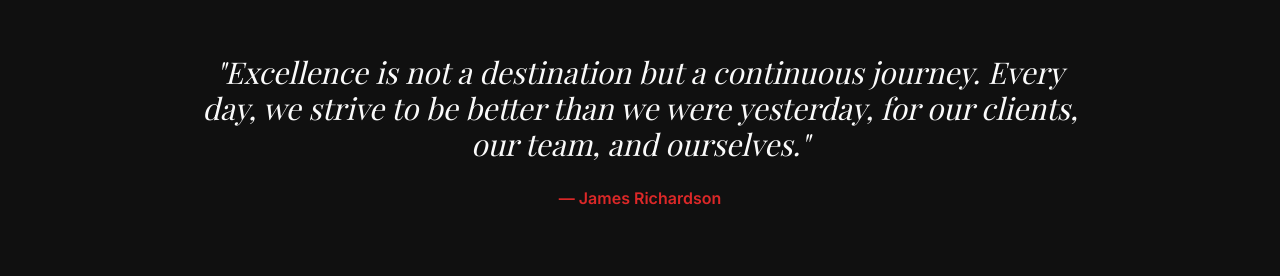
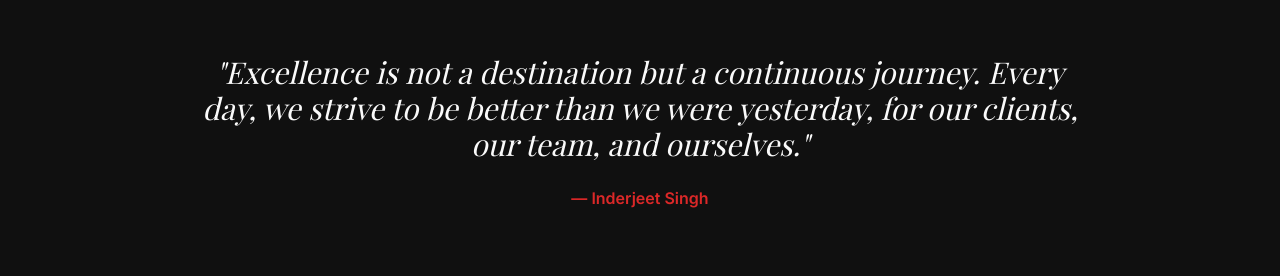
Before and after one commit to SulthanBashaMulla/Currency-site, a React (Vite) app: page /owner in a window 1280 px wide. Shown: the part 1420-1696 px from the top of the page. Built offline with nearby package versions, Linux system fonts and the light colour scheme; the HTML template or start-up script is replaced by a standard one.

Commit message:
update Owner.tsx

```diff
--- a/src/pages/Owner.tsx
+++ b/src/pages/Owner.tsx
@@ -102,7 +102,7 @@ const Owner = () => {
               better than we were yesterday, for our clients, our team, and ourselves."
             </blockquote>
             <cite className="block mt-6 text-primary font-semibold not-italic">
-              — James Richardson
+              — Inderjeet Singh
             </cite>
           </FadeInSection>
         </div>
```
